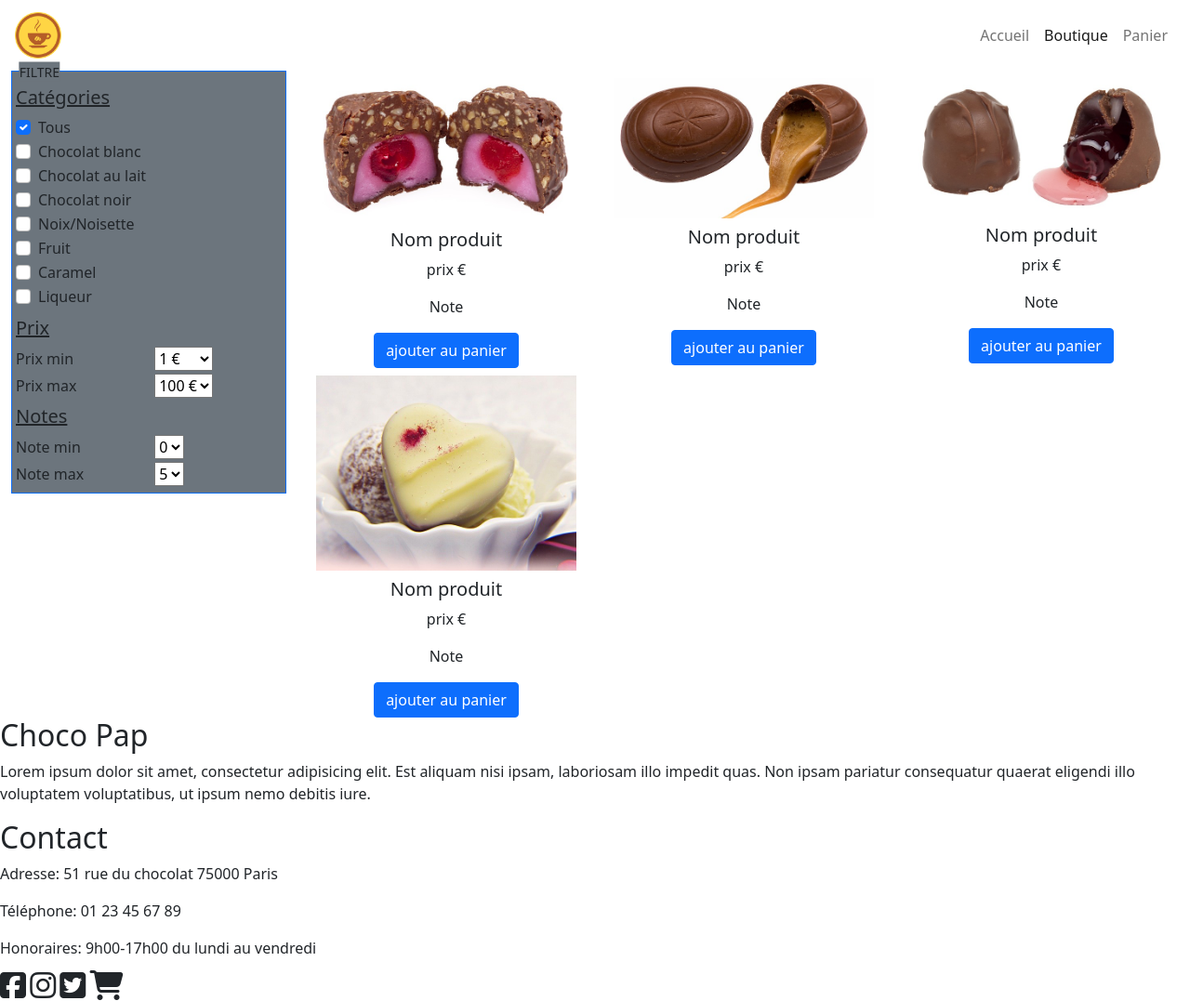
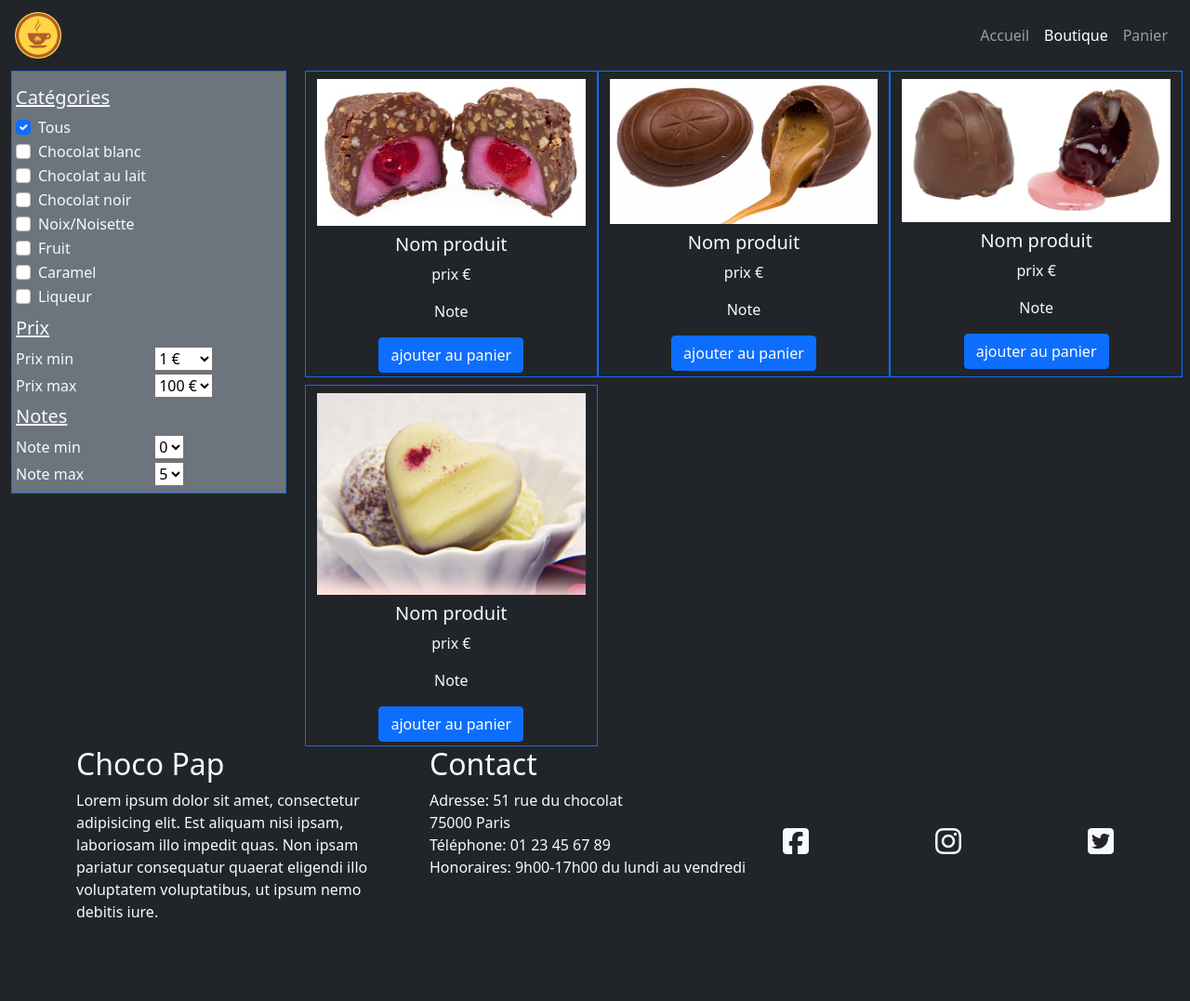
Before and after one commit to MickaelD1217/chocopap, a plain HTML site: page boutique.html in a window 1280 px wide. Shown: the whole page at 93% size. After the commit the page ends 1009 px from the top, so only its background shows below. Drawn offline with Linux system fonts and the light colour scheme.

Commit message:
mise en page du footer

```diff
--- a/accueil.html
+++ b/accueil.html
@@ -5,9 +5,11 @@
    <meta name="viewport" content="width=device-width, initial-scale=1.0">
    <link rel="stylesheet" href="css/bootstrap.css">
    <script src="js/bootstrap.bundle.js" defer></script>
+   <script src="https://kit.fontawesome.com/e1cf8461f5.js" crossorigin="anonymous"></script>
+
    <title>Document</title>
 </head>
-<body>
+<body class="bg-dark text-light">
    <header class="navbar navbar-expand-md navbar-dark bg-dark px-3">
       <div class="navbar-brand">
          <img src="images/logo.png" style="width: 50px; height: 50px" alt="logo">
@@ -66,22 +68,26 @@
       <img src="images/accueil2.jpg" alt="image d'acceuil n°1">
       <img src="images/accueil3.jpg" alt="image d'acceuil n°3"> -->
    </main>
-   <footer>
-      <div>
-         <h2>Choco Pap</h2>
-         <p>Lorem ipsum dolor sit amet, consectetur adipisicing elit. Est aliquam nisi ipsam, laboriosam illo impedit quas. Non ipsam pariatur consequatur quaerat eligendi illo voluptatem voluptatibus, ut ipsum nemo debitis iure.
-         Vitae voluptates laudantium laborum vero repellendus neque quaerat eaque dolorem, quidem expedita rerum harum illo optio quibusdam suscipit quo. Expedita illo blanditiis maxime? Omnis debitis nulla sunt. Porro, fugit accusamus?</p>
-      </div>
-      <div>
-         <h2>Contact</h2>
-         <p>Adresse: 51 rue du chocolat 75000 Paris</p>
-         <p>Téléphone: 01 23 45 67 89</p>
-         <p>Honoraires: 9h00-17h00 du lundi au vendredi</p>
-      </div>
-
-
+   <footer class="container">
+      <section class="row">
+            <div class="col-12 col-sm-4">
+               <h2>Choco Pap</h2>
+               <p>Lorem ipsum dolor sit amet, consectetur adipisicing elit. Est aliquam nisi ipsam, laboriosam illo impedit quas. Non ipsam pariatur consequatur quaerat eligendi illo voluptatem voluptatibus, ut ipsum nemo debitis iure.
+            </div>
+            <div class="col-12 col-sm-4">
+               <h2>Contact</h2>
+               <p>Adresse: 51 rue du chocolat<br>75000 Paris<br>
+               Téléphone: 01 23 45 67 89<br>
+               Honoraires: 9h00-17h00 du lundi au vendredi</p>
+            </div>
+            <div class="col-12 col-sm-4 d-flex justify-content-between align-items-center">
+                  <i class="fa-brands fa-square-facebook fa-2xl"></i>
+                  <i class="fa-brands fa-instagram fa-2xl"></i>
+                  <i class="fa-brands fa-square-twitter fa-2xl"></i>
+                  <i class="fa-solid fa-cart-shopping fa-2xl"></i>
+            </div>
+      </section>
    </footer>
-
 
 </body>
 </html>
--- a/boutique.html
+++ b/boutique.html
@@ -9,10 +9,10 @@
    <script src="https://kit.fontawesome.com/e1cf8461f5.js" crossorigin="anonymous"></script>
    <title>Document</title>
 </head>
-<!-- <body class="bg-dark text-light"> -->
-<body>
-   <!-- <header class="navbar navbar-expand-md navbar-dark px-3"> -->
-   <header class="navbar navbar-expand-md navbar-light px-3">
+<body class="bg-dark text-light">
+<!-- <body> -->
+   <header class="navbar navbar-expand-md navbar-dark px-3">
+   <!-- <header class="navbar navbar-expand-md navbar-light px-3"> -->
       <div class="navbar-brand">
          <img src="images/logo.png" style="width: 50px; height: 50px" alt="logo">
       </div>
@@ -31,7 +31,7 @@
       <section class="row gy-3">
          <div class="col-12 col-sm-4 col-md-3">
             <fieldset class="position-relative border border-primary ps-1 pb-1 bg-secondary">
-               <p class="small position-absolute top-0 start-10 translate-middle bg-secondary">FILTRE</p>
+               <!-- <p class="small position-absolute top-0 start-10 translate-middle bg-secondary">FILTRE</p> -->
                <legend class="pt-3 h5"><u>Catégories</u></legend>
                <div class="form-check">
                   <input class="form-check-input" type="checkbox" value="" id="checkBoxTous" checked>
@@ -68,7 +68,7 @@
                 <legend class="pt-2 h5"><u>Prix</u></legend>
                 <div>
                   <label class="position-relative pb-1 w-50" for="prixMin">Prix min</label>
-                  <select style="position-absolute top-0 start-50" aria-label="Prix min">
+                  <select aria-label="Prix min">
                      <option value="1">1 €</option>
                      <option value="2">2 €</option>
                      <option value="3">3 €</option>
@@ -77,7 +77,7 @@
                 </div>
                 <div>
                   <label class="position-relative w-50" for="prixMax">Prix max</label>
-                  <select style="position-absolute top-0 start-50" aria-label="Prix max">
+                  <select aria-label="Prix max">
                      <option value="1">1 €</option>
                      <option value="2">2 €</option>
                      <option value="3">4 €</option>
@@ -87,7 +87,7 @@
                 <legend class="pt-2 h5"><u>Notes</u></legend>
                 <div>
                   <label class="position-relative pb-1 w-50" for="noteMin">Note min</label>
-                  <select style="position-absolute top-0 start-50" aria-label="note min">
+                  <select aria-label="note min">
                      <option value="0" selected>0</option>
                      <option value="1">1</option>
                      <option value="2">2</option>
@@ -97,7 +97,7 @@
                 </div>
                 <div>
                   <label class="position-relative pb-1 w-50" for="noteMax">Note max</label>
-                  <select style="position-absolute top-0 start-50" aria-label="note max">
+                  <select aria-label="note max">
                      <option value="1">1</option>
                      <option value="2">2</option>
                      <option value="3">3</option>
@@ -110,57 +110,58 @@
             </fieldset>
          </div>
          <div class="col-12 col-sm-8 col-md-9">
-            <div class="row  text-center">
-               <article class="col-12 col-sm-6 col-md-4">
+            <div class="row  text-center g-2">
+               <article class="col-12 col-sm-6 col-md-4 border border-primary pb-1">
                   <img class="w-100 p-2" src="images/produit1.jpg" alt="bonbon cerise">
                   <h5>Nom produit</h5>
                   <p>prix €</p>
                   <p>Note</p>
                   <button type="button" class="btn btn-primary">ajouter au panier</button>
                </article>
-               <article class="col-12 col-sm-6 col-md-4">
+               <article class="col-12 col-sm-6 col-md-4 border border-primary pb-1">
                   <img class="w-100 p-2" src="images/produit2.jpg" alt="bonbon chocolat caramel">
                   <h5>Nom produit</h5>
                   <p>prix €</p>
                   <p>Note</p>
                   <button type="button" class="btn btn-primary">ajouter au panier</button>
                </article>
-               <article class="col-12 col-sm-6 col-md-4">
+               <article class="col-12 col-sm-6 col-md-4 border border-primary pb-1">
                   <img class="w-100 p-2" src="images/produit3.jpg" alt="bonbon alcool">
                   <h5>Nom produit</h5>
                   <p>prix €</p>
                   <p>Note</p>
                   <button type="button" class="btn btn-primary">ajouter au panier</button>
                </article>
-               <article class="col-12 col-sm-6 col-md-4">
+               <article class="col-12 col-sm-6 col-md-4 border border-primary pb-1">
                   <img class="w-100 p-2" src="images/produit4.jpg" alt="bonbon coeur">
                   <h5>Nom produit</h5>
                   <p>prix €</p>
                   <p>Note</p>
                   <button type="button" class="btn btn-primary">ajouter au panier</button>
                </article>
-
             </div>
          </div>
       </section>
    </main>
-   <footer>
-      <div>
+   <footer class="container">
+      <section class="row">
+            <div class="col-12 col-sm-4">
                <h2>Choco Pap</h2>
                <p>Lorem ipsum dolor sit amet, consectetur adipisicing elit. Est aliquam nisi ipsam, laboriosam illo impedit quas. Non ipsam pariatur consequatur quaerat eligendi illo voluptatem voluptatibus, ut ipsum nemo debitis iure.
             </div>
-      <div>
+            <div class="col-12 col-sm-4">
                <h2>Contact</h2>
-         <p>Adresse: 51 rue du chocolat 75000 Paris</p>
-         <p>Téléphone: 01 23 45 67 89</p>
-         <p>Honoraires: 9h00-17h00 du lundi au vendredi</p>
+               <p>Adresse: 51 rue du chocolat<br>75000 Paris<br>
+               Téléphone: 01 23 45 67 89<br>
+               Honoraires: 9h00-17h00 du lundi au vendredi</p>
             </div>
-      <div>
+            <div class="col-12 col-sm-4 d-flex justify-content-between align-items-center">
                   <i class="fa-brands fa-square-facebook fa-2xl"></i>
                   <i class="fa-brands fa-instagram fa-2xl"></i>
                   <i class="fa-brands fa-square-twitter fa-2xl"></i>
-         <i class="fa-solid fa-cart-shopping fa-2xl"></i>
+                  <!-- <i class="fa-solid fa-cart-shopping fa-2xl"></i> -->
             </div>
+      </section>
    </footer>
   </body>
 </html>
```
Also changed, not shown: index.html (+20 -0 lines). Lines whose indentation alone changed are shown as unchanged.
